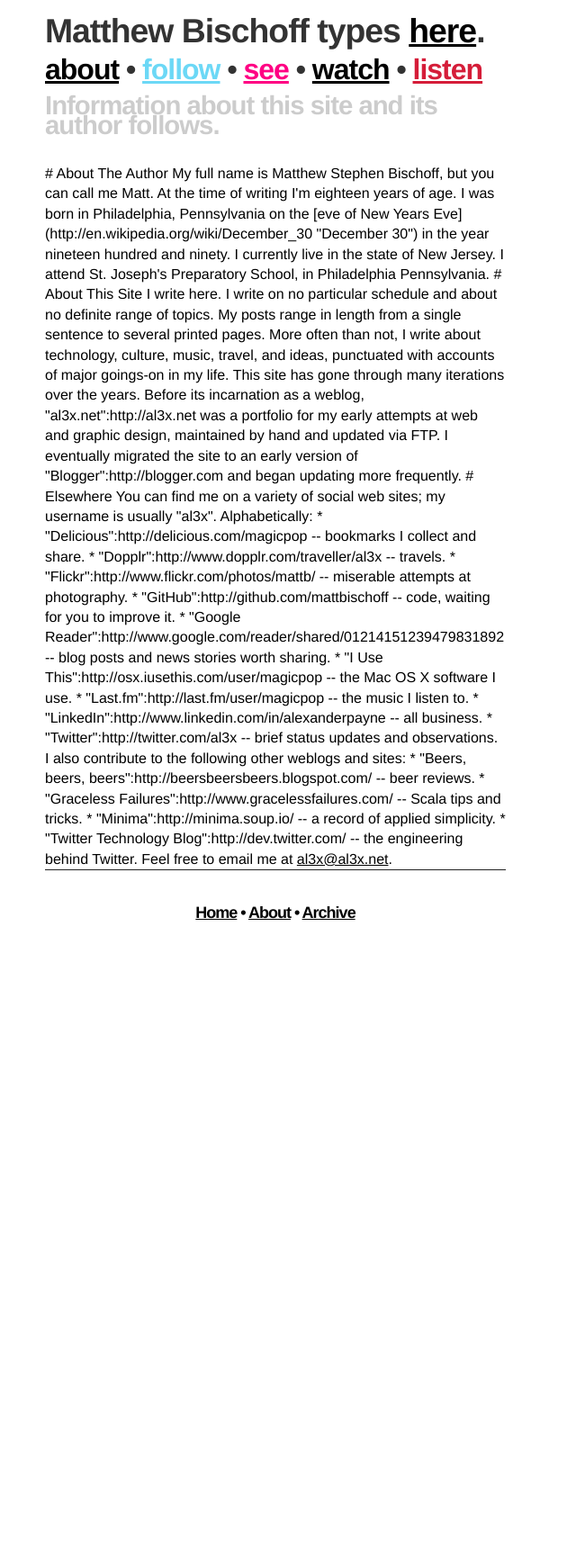
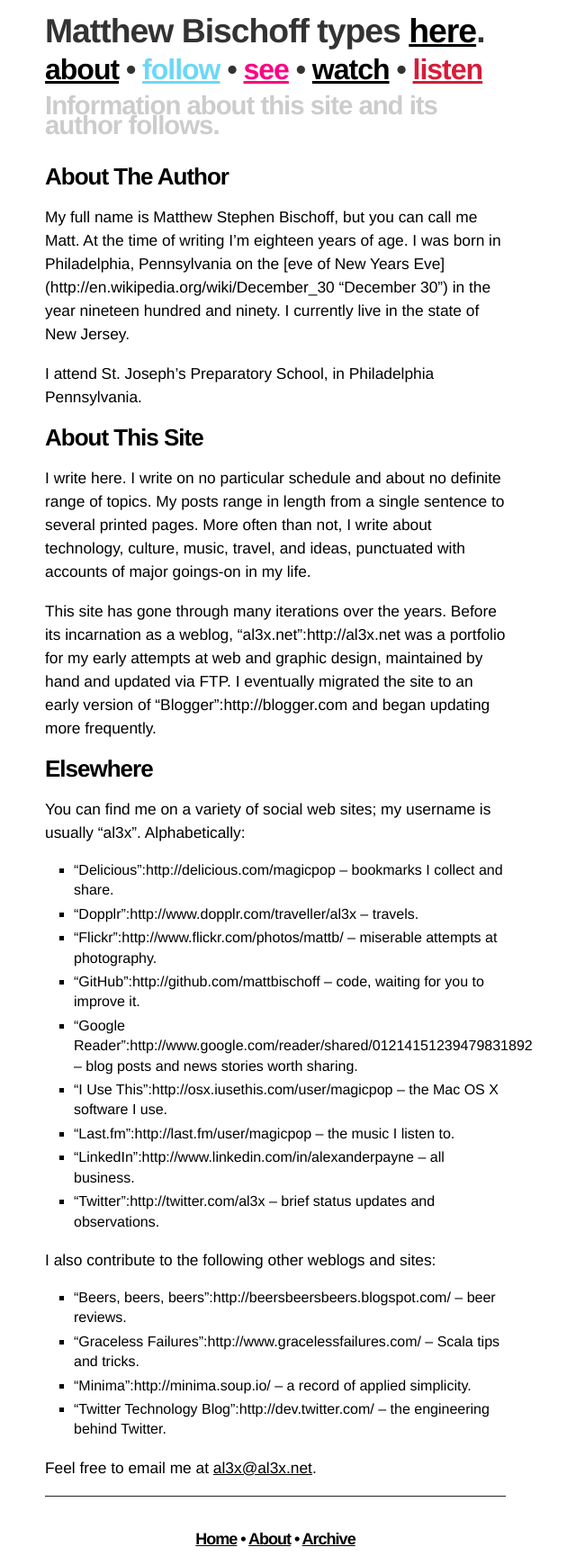
Before and after one commit to mbbischoff/website, a Jekyll site: the page built from about.markdown, in a window 1280 px wide. Shown: the whole page at 90% size, without its empty margins (270-910 px from the left). Built offline with Jekyll 4.4.1, drawn with Linux system fonts in a browser that asks for light colours; before the commit the page ends 1044 px from its top, so only the background shows below that.

Commit message:
will this work?

```diff
--- a/about.markdown
+++ b/about.markdown
@@ -4,7 +4,7 @@
 ---
 <h2 id="intro">Information about this site and its author follows.</h2>
 
-<div class="post">
+<div class="post" markdown="1">
 # About The Author
 
 My full name is Matthew Stephen Bischoff, but you can call me Matt. At the time of writing I'm eighteen years of age. I was born in Philadelphia, Pennsylvania on the [eve of New Years Eve] (http://en.wikipedia.org/wiki/December_30 "December 30") in the year nineteen hundred and ninety. I currently live in the state of New Jersey.
```
